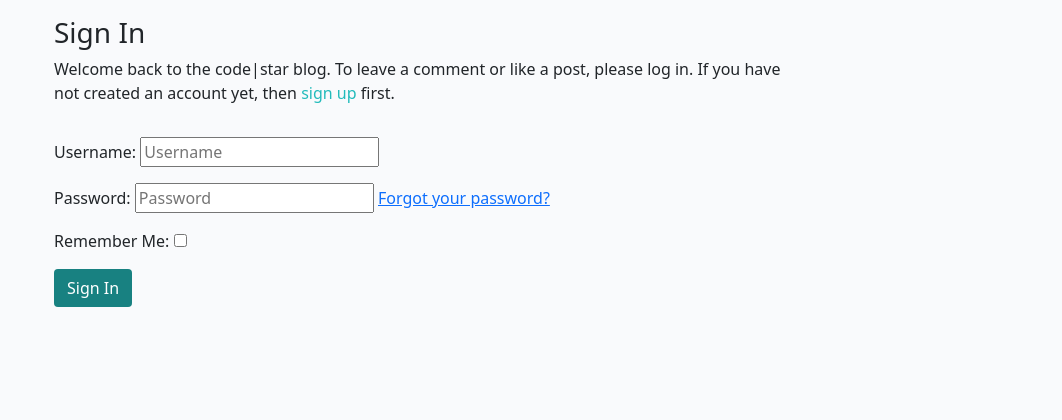
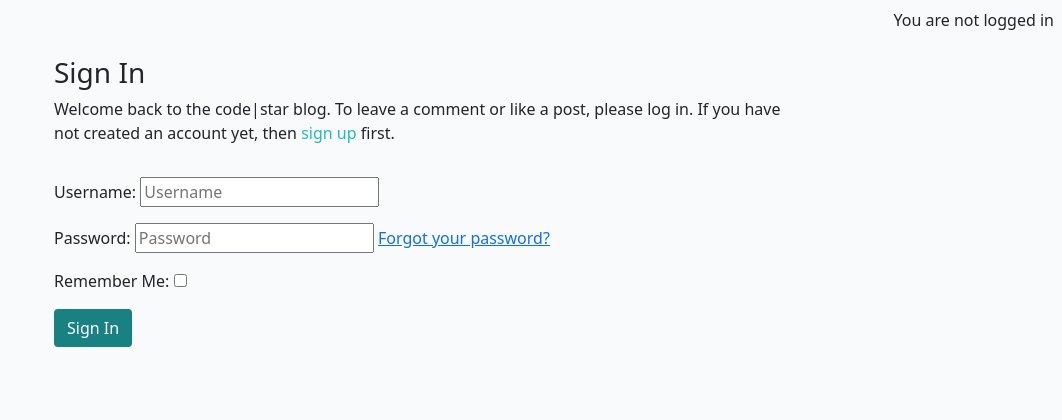
Before and after one commit to KoroYsabela/django-blog, a Django app: page /accounts/login/ in a window 1280 px wide. Shown: the part 60-480 px from the top of the page, without its empty margins (218-1280 px from the left). Run offline with Django 4.2, Linux system fonts and the light colour scheme; parts of the project's set-up code (start-up, migrations or seed data) failed here and were passed over; some libraries are stand-ins or nearby versions.

Commit message:
add: check to see if user is logged in or not

```diff
--- a/templates/base.html
+++ b/templates/base.html
@@ -73,6 +73,12 @@
 
     <main class="flex-shrink-0 main-bg">
 
+        {% if user.is_authenticated %}
+        <p class="text-end m-2">You are logged in as {{ user }}</p>
+        {% else %}
+        <p class="text-end m-2">You are not logged in</p>
+        {% endif %}
+
         {% block content %}
         <!-- Content Goes here -->
         {% endblock content %}
```
